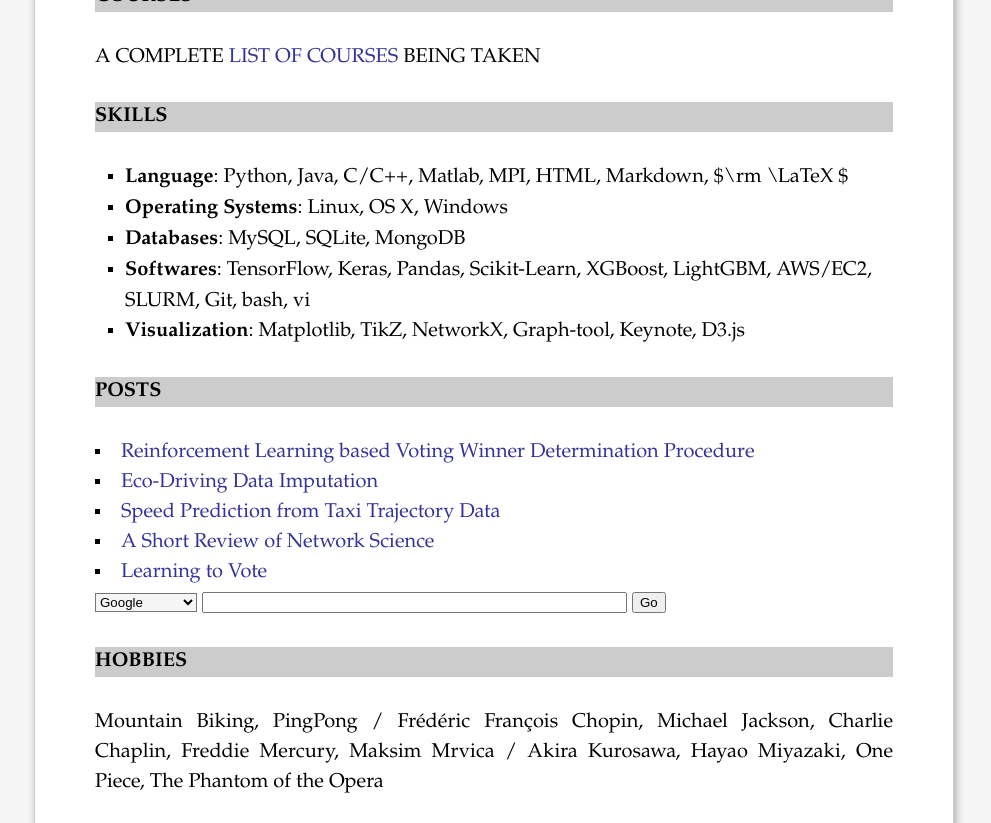
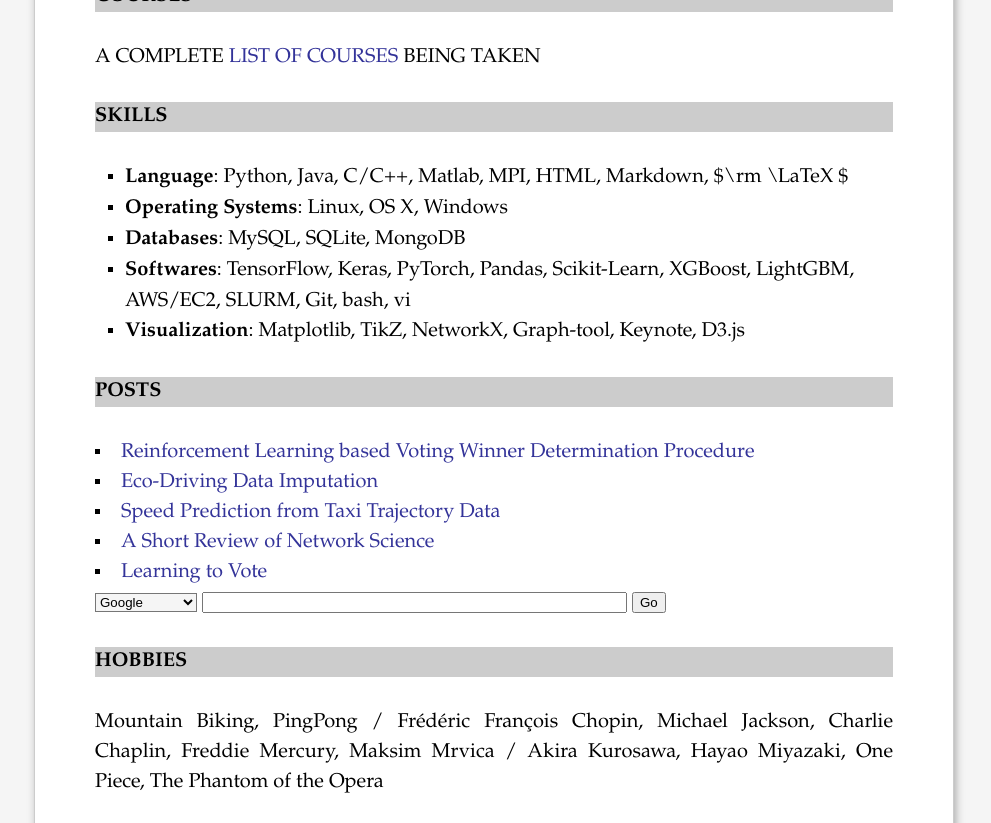
Before and after one commit to horsehour/horsehour.github.io, a Jekyll site: the page built from index.md, in a window 1280 px wide and 900 px high, scrolled down 5346 px, cut to the strip 0-823 px from the top of the window. Shown: the whole strip, without its empty margins (146-1137 px from the left). Built offline with Jekyll 4.4.1, drawn with Linux system fonts in a browser that asks for light colours; comment, search, counter and statistics services are not loaded; some of the changed text lies outside the part shown.

Commit message:
update cv, pytorch is included

```diff
--- a/index.md
+++ b/index.md
@@ -188,7 +188,7 @@ SKILLS
 Markdown, $\rm \LaTeX $
 - <b>Operating Systems</b>: Linux, OS X, Windows
 - <b>Databases</b>: MySQL, SQLite, MongoDB
-- <b>Softwares</b>: TensorFlow, Keras, Pandas, Scikit-Learn, XGBoost, LightGBM, AWS/EC2, SLURM, Git, bash, vi
+- <b>Softwares</b>: TensorFlow, Keras, PyTorch, Pandas, Scikit-Learn, XGBoost, LightGBM, AWS/EC2, SLURM, Git, bash, vi
 - <b>Visualization</b>: Matplotlib, TikZ, NetworkX, Graph-tool, Keynote, D3.js
 
 POSTS
```
Also changed, not shown: other parts of index.md (+1 -1 lines), 3 other files.
